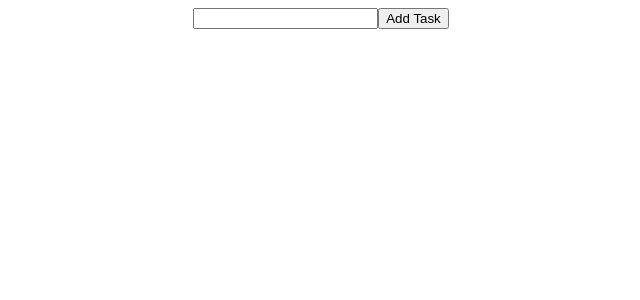
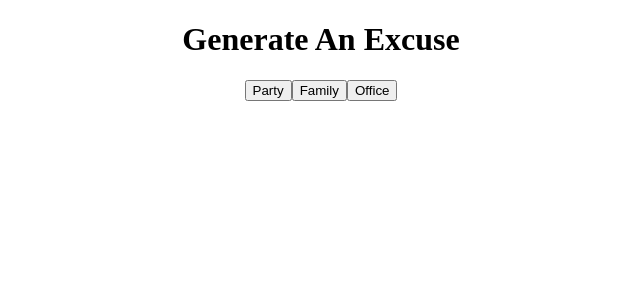
Before and after one commit to paulabeatrizz/react, a React (Create React App) app in the folder app-test/: page / in a window 1280 px wide. Shown: the top 300 px of the page, without its empty margins (319-959 px from the left). Built offline with nearby package versions, Linux system fonts and the light colour scheme.

Commit message:
fetching data from an API

```diff
--- a/app-test/package.json
+++ b/app-test/package.json
@@ -7,6 +7,7 @@
     "@testing-library/jest-dom": "^6.9.1",
     "@testing-library/react": "^16.3.1",
     "@testing-library/user-event": "^13.5.0",
+    "axios": "^1.13.2",
     "react": "^19.2.3",
     "react-dom": "^19.2.3",
     "react-scripts": "5.0.1",
--- a/app-test/src/App.js
+++ b/app-test/src/App.js
@@ -1,51 +1,25 @@
+import {useState } from 'react';
 import './App.css';
-import { useState } from 'react';
-import {Task} from "./Task"
+import Axios from "axios";
 
 function App() {
 
-  const[todoList, setTodoList] = useState([]);
-  const[newTask, setNewTask] = useState("");
+  const [generatedExcuse, setGeneratedExcuse] = useState("");
 
-  const handleChange = (event) => {
-    setNewTask(event.target.value);
-  }
-
-  const addTask = () => {
-    const task = {
-      id: todoList.length === 0 ? 1 : todoList[todoList.length - 1].id + 1,
-      taskName: newTask,
-      completed: false,
-    };
-    setTodoList([...todoList, task]);
-  }
-
-  const deleteTask = (id) => {
-    setTodoList(todoList.filter((task) => task.id !== id));
-  }
-
-  const completeTask = (id) => {
-    setTodoList(todoList.map((task) => {
-      if (task.id === id){
-        return {...task, completed: true};
-      }else{
-        return task;
-      }
-    }))
+  const fetchExcuse = (excuse) => {
+    Axios.get(`https://excuser-three.vercel.app/v1/excuse/${excuse}/`).then((res) => {
+    setGeneratedExcuse(res.data[0].excuse);
+  });
   }
 
   return (
     <div className="App">
-      <div className='addTask'>
-        <input onChange={handleChange} />
-        <button onClick={addTask} >Add Task</button>
+      <h1>Generate An Excuse</h1>
+      <button onClick={() => fetchExcuse("party")}> Party </button>
+      <button onClick={() => fetchExcuse("family")}> Family </button>
+      <button onClick={() => fetchExcuse("office")}> Office </button>
 
-      </div>
-      <div className='list'>
-        {todoList.map((task) => {
-         return <Task taskName={task.taskName} id={task.id} completed={task.completed} deleteTask={deleteTask} completeTask={completeTask}/>;
-        })}
-      </div>
+      <p>{generatedExcuse}</p>
     </div>
   );
 }
--- a/app-test/src/Task.js
+++ /dev/null
@@ -1,11 +0,0 @@
-export const Task = (props) => {
-     return (
-            <div className="Task"
-                style={{backgroundColor: props.completed ? "green" : "white"}}
-            >
-                <h1>{props.taskName}</h1>
-                <button onClick={() => props.completeTask(props.id)}>Done</button>
-                <button onClick={() => props.deleteTask(props.id)}>X</button>
-            </div>
-          );
-}
--- a/app-test/src/index.js
+++ b/app-test/src/index.js
@@ -4,7 +4,5 @@
 
 const root = ReactDOM.createRoot(document.getElementById('root'));
 root.render(
-  <React.StrictMode>
     <App />
-  </React.StrictMode>
 );
```
Also changed, not shown: 1 other file (tests, documents, lock files or other folders).
